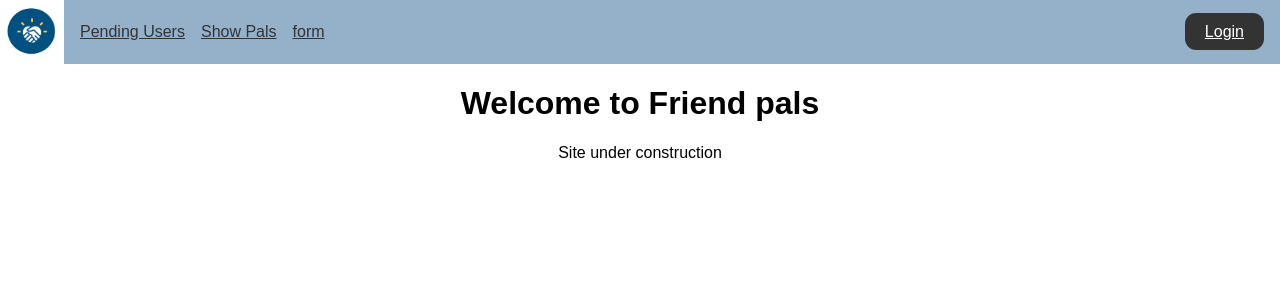
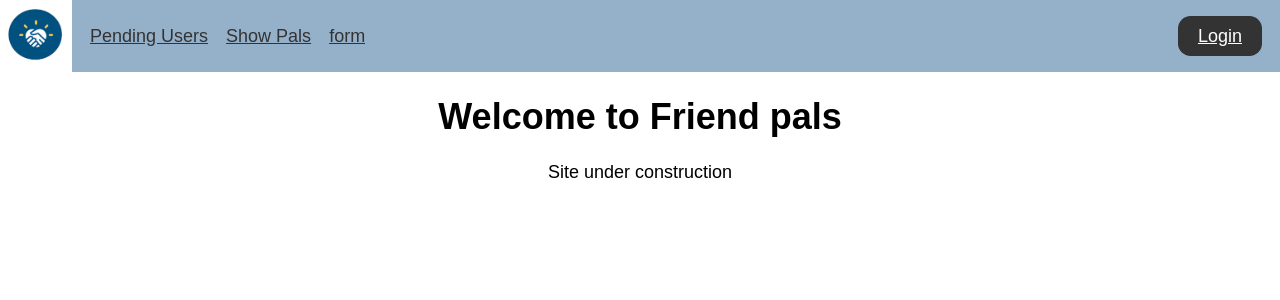
Before and after one commit to madacol/faas, a SvelteKit app: page / in a window 1280 px wide. Shown: the top 300 px of the page. Built offline with nearby package versions, Linux system fonts and the light colour scheme; no server answers; the database is empty.

Commit message:
Increase font size on desktops

```diff
--- a/src/routes/+layout.svelte
+++ b/src/routes/+layout.svelte
@@ -61,6 +61,7 @@
       margin: 0;
       padding: 0;
       font-family: Arial, sans-serif;
+      font-size: calc(10px + 1vmin);
       display: flex;
       flex-direction: column;
       height: 100vh;
```
